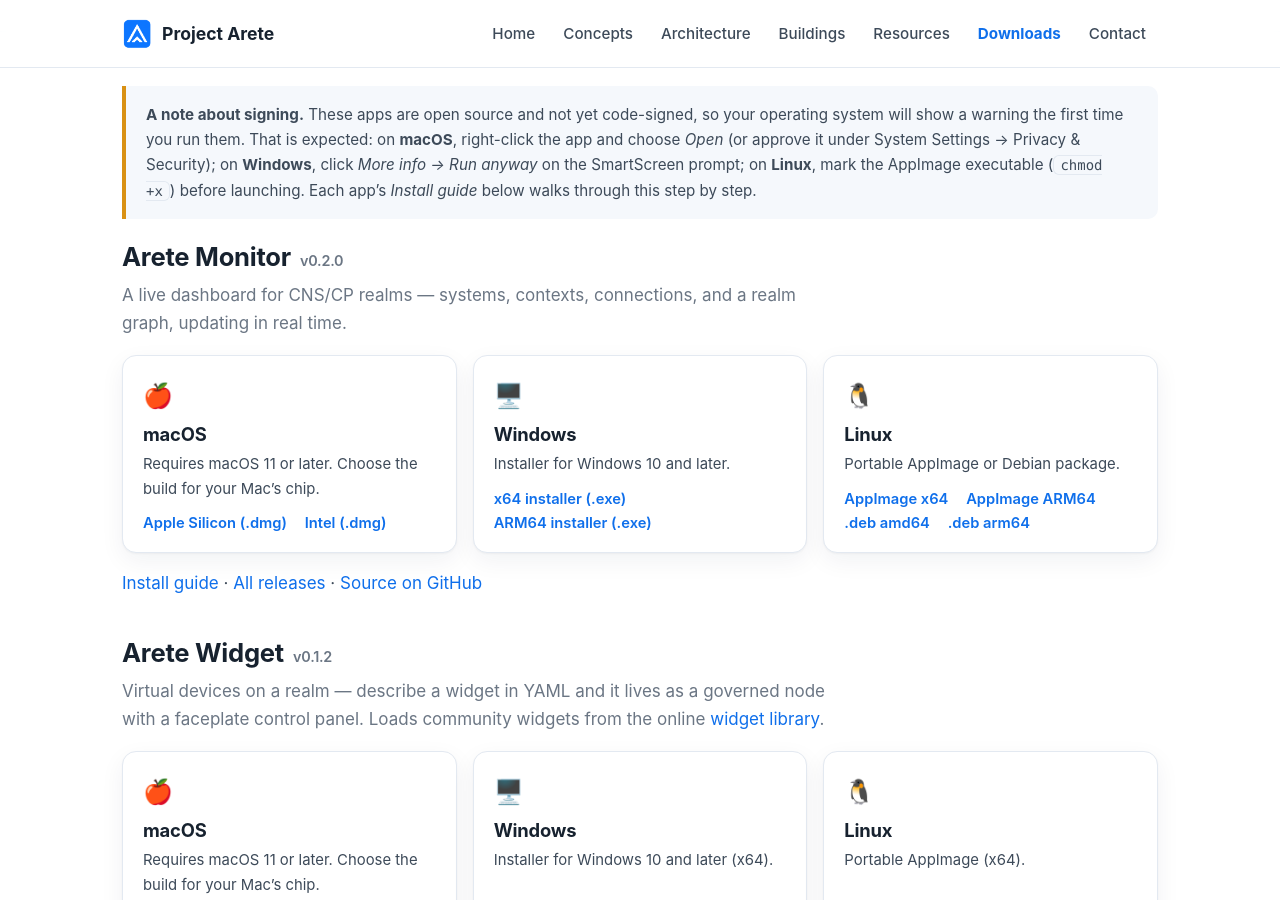
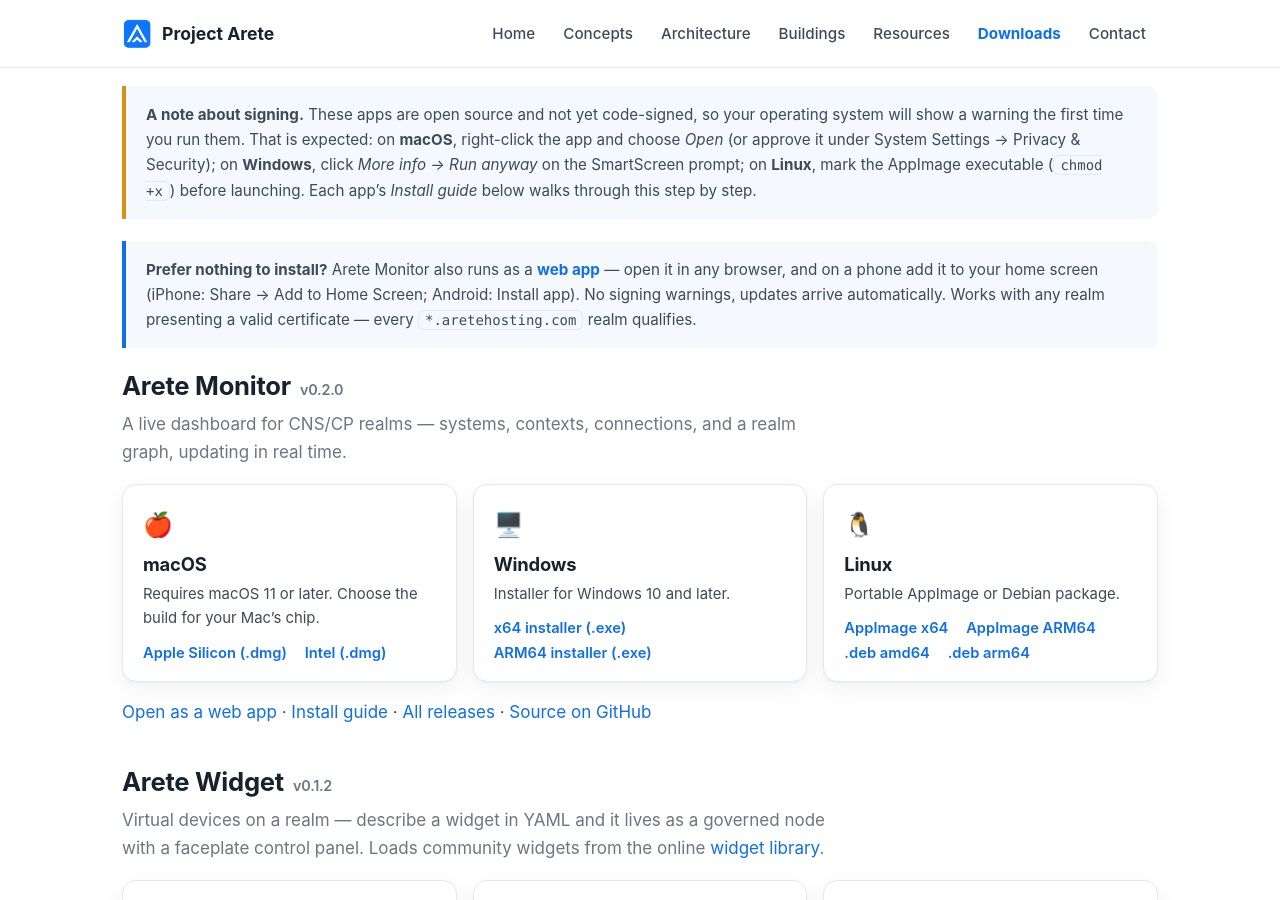
Before and after one commit to project-arete/website, a Jekyll site: the page downloads.html, which Jekyll copies as it is, in a window 1280 px wide and 900 px high, scrolled down 277 px. Built offline with Jekyll 4.4.1, drawn with Linux system fonts in a browser that asks for light colours.

Commit message:
Downloads: the Monitor web app (PWA) — zero-install option
A callout above the installer sections points to the Arete Monitor web
app at project-arete.github.io/arete-monitor-pwa — open in any browser,
add to a phone's home screen, no signing warnings, auto-updating. The
Monitor section's link row gains an 'Open as a web app' link.

Co-Authored-By: Claude Opus 4.8 <noreply@anthropic.com>
Claude-Session: https://claude.ai/code/session_0186oyFwxnXLDJ5TFvbqByop

```diff
--- a/downloads.html
+++ b/downloads.html
@@ -43,6 +43,10 @@
           <p><strong>A note about signing.</strong> These apps are open source and not yet code-signed, so your operating system will show a warning the first time you run them. That is expected: on <strong>macOS</strong>, right-click the app and choose <em>Open</em> (or approve it under System Settings &rarr; Privacy &amp; Security); on <strong>Windows</strong>, click <em>More info &rarr; Run anyway</em> on the SmartScreen prompt; on <strong>Linux</strong>, mark the AppImage executable (<span class="mono">chmod +x</span>) before launching. Each app&rsquo;s <em>Install guide</em> below walks through this step by step.</p>
         </div>
 
+        <div class="callout">
+          <p><strong>Prefer nothing to install?</strong> Arete Monitor also runs as a <a href="https://project-arete.github.io/arete-monitor-pwa/"><strong>web app</strong></a> &mdash; open it in any browser, and on a phone add it to your home screen (iPhone: Share &rarr; Add to Home Screen; Android: Install app). No signing warnings, updates arrive automatically. Works with any realm presenting a valid certificate &mdash; every <span class="mono">*.aretehosting.com</span> realm qualifies.</p>
+        </div>
+
         <h2>Arete Monitor <span style="font-size:.9rem; color:var(--muted); font-weight:600;">&nbsp;v0.2.0</span></h2>
         <p class="section-intro" style="margin-bottom:18px;">A live dashboard for CNS/CP realms &mdash; systems, contexts, connections, and a realm graph, updating in real time.</p>
         <div class="tiles">
@@ -76,7 +80,7 @@
             </div>
           </div>
         </div>
-        <p style="margin-top:-6px;"><a href="https://github.com/project-arete/arete-monitor/blob/main/INSTALL.md">Install guide</a> &middot; <a href="https://github.com/project-arete/arete-monitor/releases">All releases</a> &middot; <a href="https://github.com/project-arete/arete-monitor">Source on GitHub</a></p>
+        <p style="margin-top:-6px;"><a href="https://project-arete.github.io/arete-monitor-pwa/">Open as a web app</a> &middot; <a href="https://github.com/project-arete/arete-monitor/blob/main/INSTALL.md">Install guide</a> &middot; <a href="https://github.com/project-arete/arete-monitor/releases">All releases</a> &middot; <a href="https://github.com/project-arete/arete-monitor">Source on GitHub</a></p>
 
         <h2 style="margin-top:40px;">Arete Widget <span style="font-size:.9rem; color:var(--muted); font-weight:600;">&nbsp;v0.1.2</span></h2>
         <p class="section-intro" style="margin-bottom:18px;">Virtual devices on a realm &mdash; describe a widget in YAML and it lives as a governed node with a faceplate control panel. Loads community widgets from the online <a href="https://project-arete.github.io/widget-library/">widget library</a>.</p>
```
